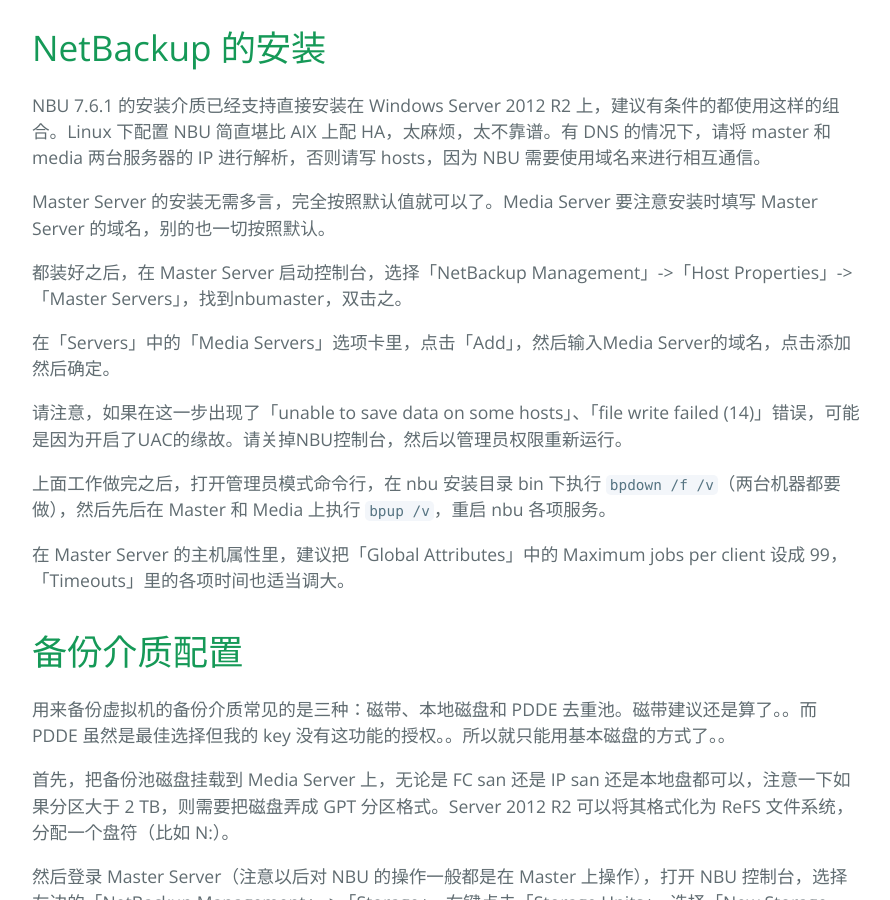
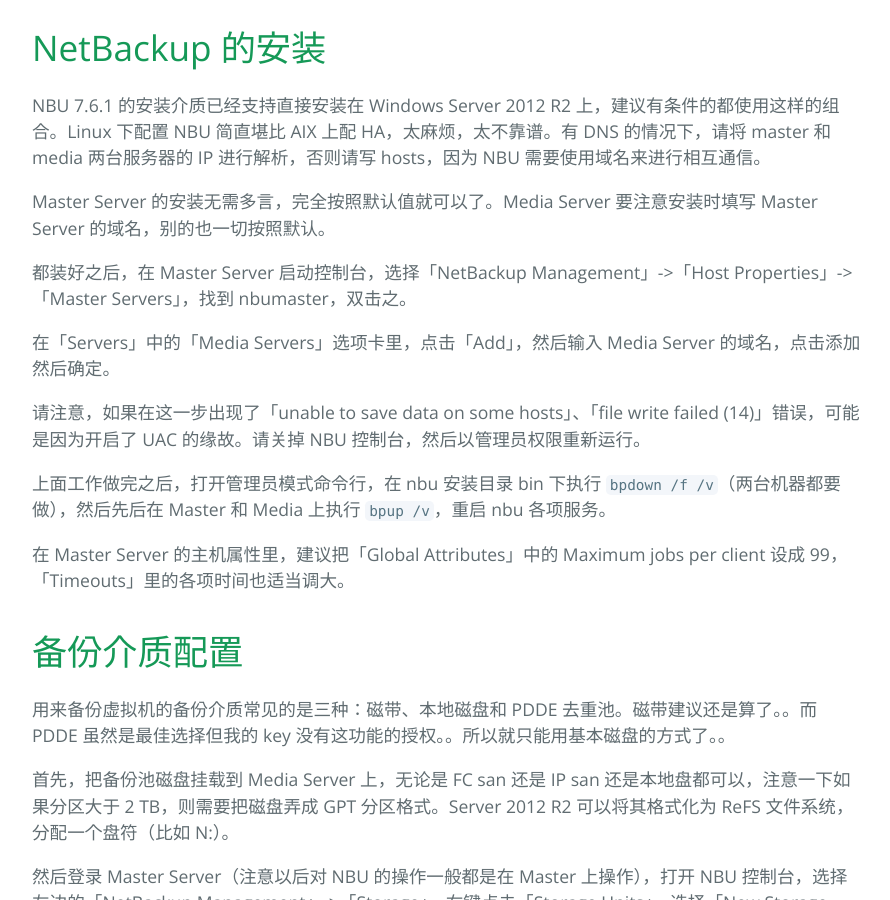
Before and after one commit to spadeq/spadeq.github.io, a Jekyll site: the page built from _posts/2015-02-04-backup-virtual-machine-platform-with-NetBackup.markdown, in a window 1280 px wide and 900 px high, scrolled down 590 px. Shown: the whole window, without its empty margins (192-1082 px from the left). Built offline with Jekyll 4.4.1, drawn with Linux system fonts in a browser that asks for light colours; our own code applies the rules of GitHub Pages for plain Markdown files.

Commit message:
adjust spaces

```diff
--- a/_posts/2015-02-04-backup-virtual-machine-platform-with-NetBackup.markdown
+++ b/_posts/2015-02-04-backup-virtual-machine-platform-with-NetBackup.markdown
@@ -20,11 +20,11 @@
 
 Master Server 的安装无需多言，完全按照默认值就可以了。Media Server 要注意安装时填写 Master Server 的域名，别的也一切按照默认。
 
-都装好之后，在 Master Server 启动控制台，选择「NetBackup Management」->「Host Properties」->「Master Servers」，找到nbumaster，双击之。
+都装好之后，在 Master Server 启动控制台，选择「NetBackup Management」->「Host Properties」->「Master Servers」，找到 nbumaster，双击之。
 
-在「Servers」中的「Media Servers」选项卡里，点击「Add」，然后输入Media Server的域名，点击添加然后确定。
+在「Servers」中的「Media Servers」选项卡里，点击「Add」，然后输入 Media Server 的域名，点击添加然后确定。
 
-请注意，如果在这一步出现了「unable to save data on some hosts」、「file write failed (14)」错误，可能是因为开启了UAC的缘故。请关掉NBU控制台，然后以管理员权限重新运行。
+请注意，如果在这一步出现了「unable to save data on some hosts」、「file write failed (14)」错误，可能是因为开启了 UAC 的缘故。请关掉 NBU 控制台，然后以管理员权限重新运行。
 
 上面工作做完之后，打开管理员模式命令行，在 nbu 安装目录 bin 下执行 `bpdown /f /v`（两台机器都要做），然后先后在 Master 和 Media 上执行 `bpup /v`，重启 nbu 各项服务。
 
```
